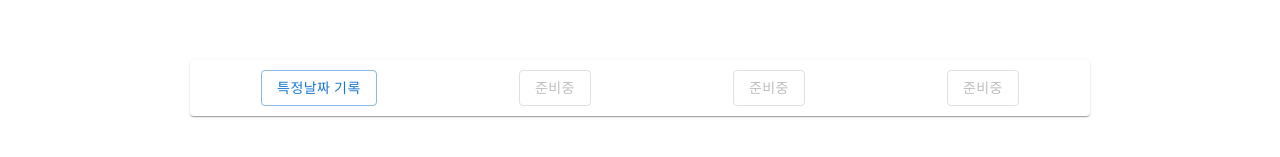
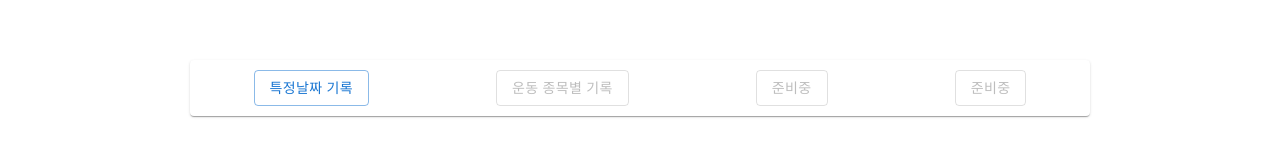
Before and after one commit to wujuno/workout-manager, a React (Create React App) app: page /watch/1 in a window 1280 px wide. Shown: the part 353-510 px from the top of the page. Built offline with nearby package versions, Linux system fonts and the light colour scheme.

Commit message:
Feat: names column chart

```diff
--- a/src/Router.tsx
+++ b/src/Router.tsx
@@ -8,6 +8,7 @@ import SignUp from "./screens/Signup";
 import Watch from "./screens/watch/Watch";
 import Date from "./screens/watch/Date";
 import SeeOneRecord from "./screens/watch/SeeOneRecord";
+import AllNames from "./screens/watch/AllNames";
 
 const router = createBrowserRouter([
   {
@@ -36,6 +37,10 @@ const router = createBrowserRouter([
               },
             ],
           },
+          {
+            path: "allnames",
+            element: <AllNames />,
+          },
         ],
       },
       {
--- /dev/null
+++ b/src/screens/watch/AllNames.tsx
@@ -0,0 +1,5 @@
+function AllNames() {
+  return <div>column chart</div>;
+}
+
+export default AllNames;
--- a/src/screens/watch/Watch.tsx
+++ b/src/screens/watch/Watch.tsx
@@ -31,9 +31,11 @@ function Watch() {
           <Link to="sdate">
             <Button variant="outlined">특정날짜 기록</Button>
           </Link>
-          <Button variant="outlined" disabled>
-            <Link to="sdate33">준비중</Link>
-          </Button>
+          <Link to="allnames">
+            <Button variant="outlined" disabled>
+              운동 종목별 기록
+            </Button>
+          </Link>
           <Button variant="outlined" disabled>
             <Link to="sdate33">준비중</Link>
           </Button>
```
Also changed, not shown: 1 other file (tests, documents, lock files or other folders).
